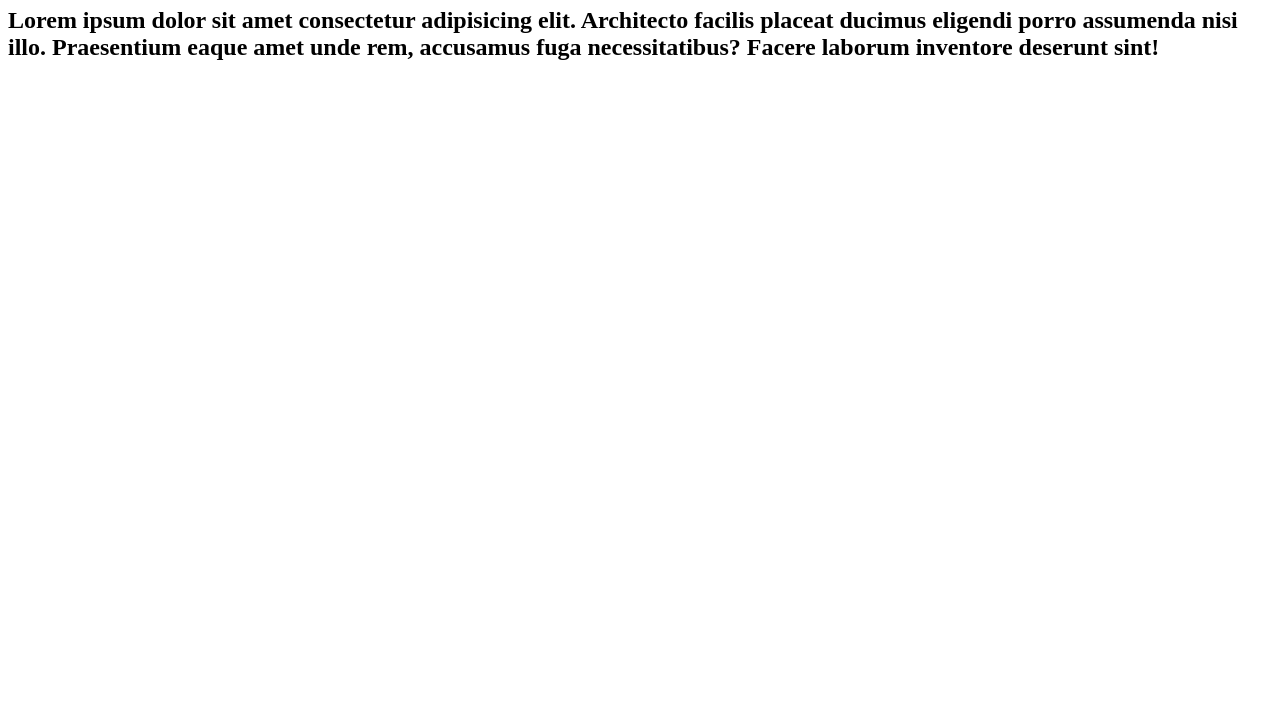
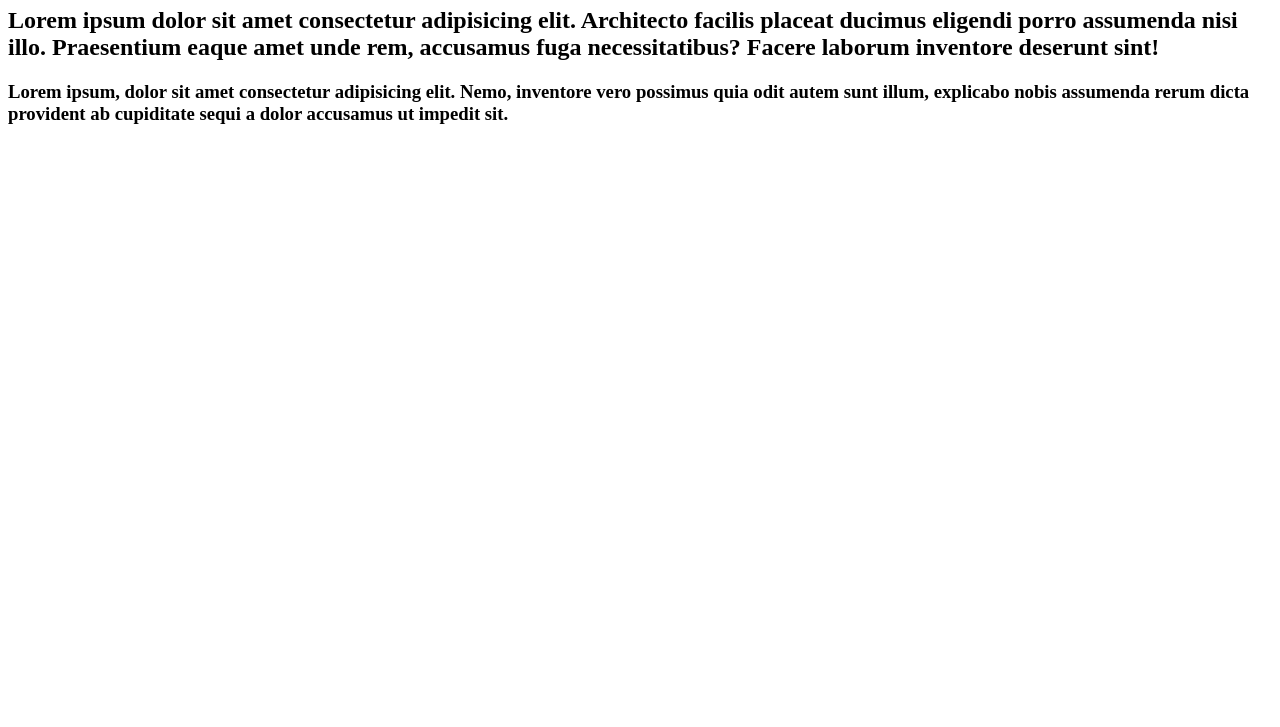
Before and after one commit to Aamir041/freecodecamp, a plain HTML site: page index.html in a window 1280 px wide. Shown: the part 73-800 px from the top of the page. Drawn offline with Linux system fonts and the light colour scheme.

Commit message:
added index.html

```diff
--- a/index.html
+++ b/index.html
@@ -9,5 +9,6 @@
 <body>
     <h1>Hello World</h1>
     <h2>Lorem ipsum dolor sit amet consectetur adipisicing elit. Architecto facilis placeat ducimus eligendi porro assumenda nisi illo. Praesentium eaque amet unde rem, accusamus fuga necessitatibus? Facere laborum inventore deserunt sint!</h2>
+    <h3>Lorem ipsum, dolor sit amet consectetur adipisicing elit. Nemo, inventore vero possimus quia odit autem sunt illum, explicabo nobis assumenda rerum dicta provident ab cupiditate sequi a dolor accusamus ut impedit sit.</h3>
 </body>
 </html>
```
